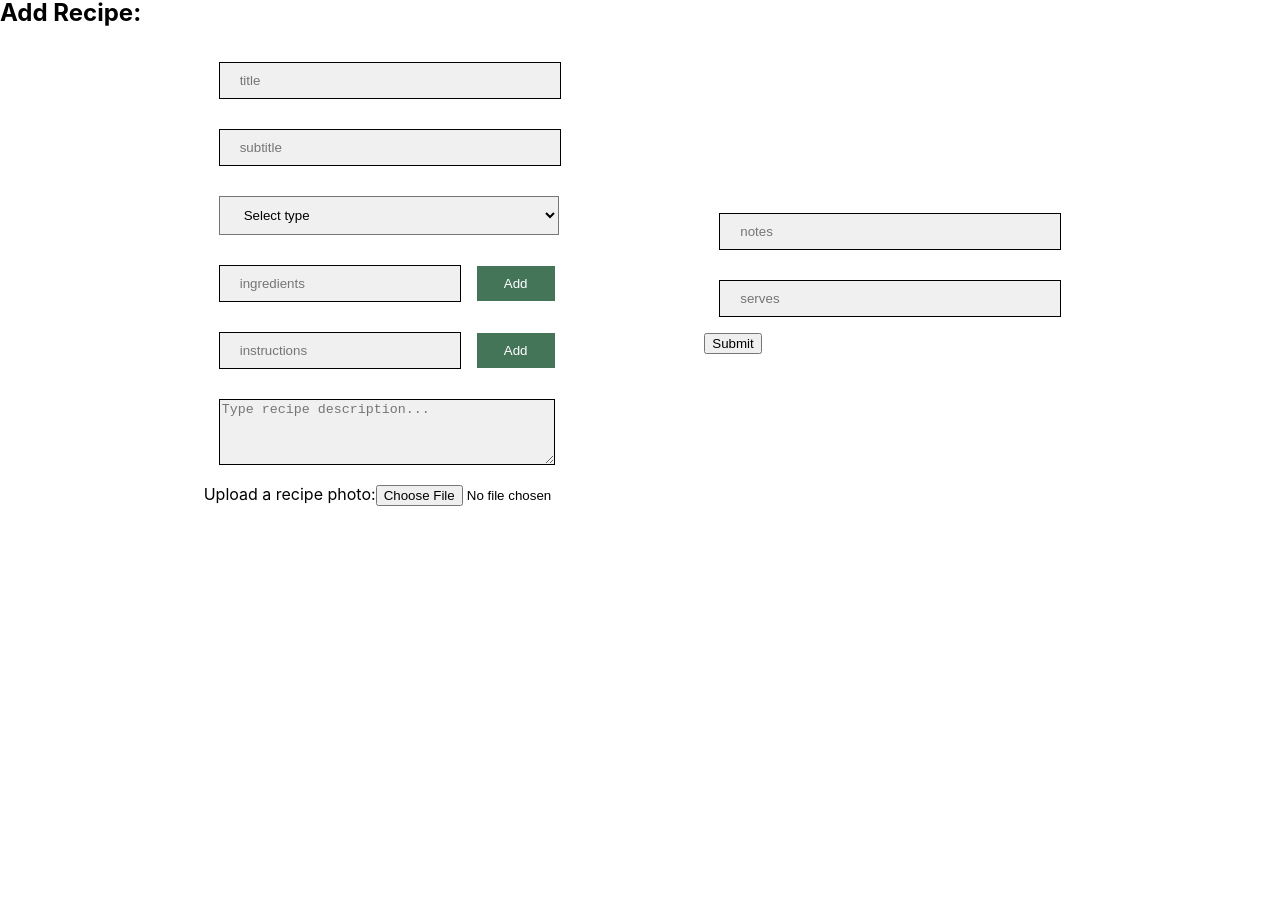
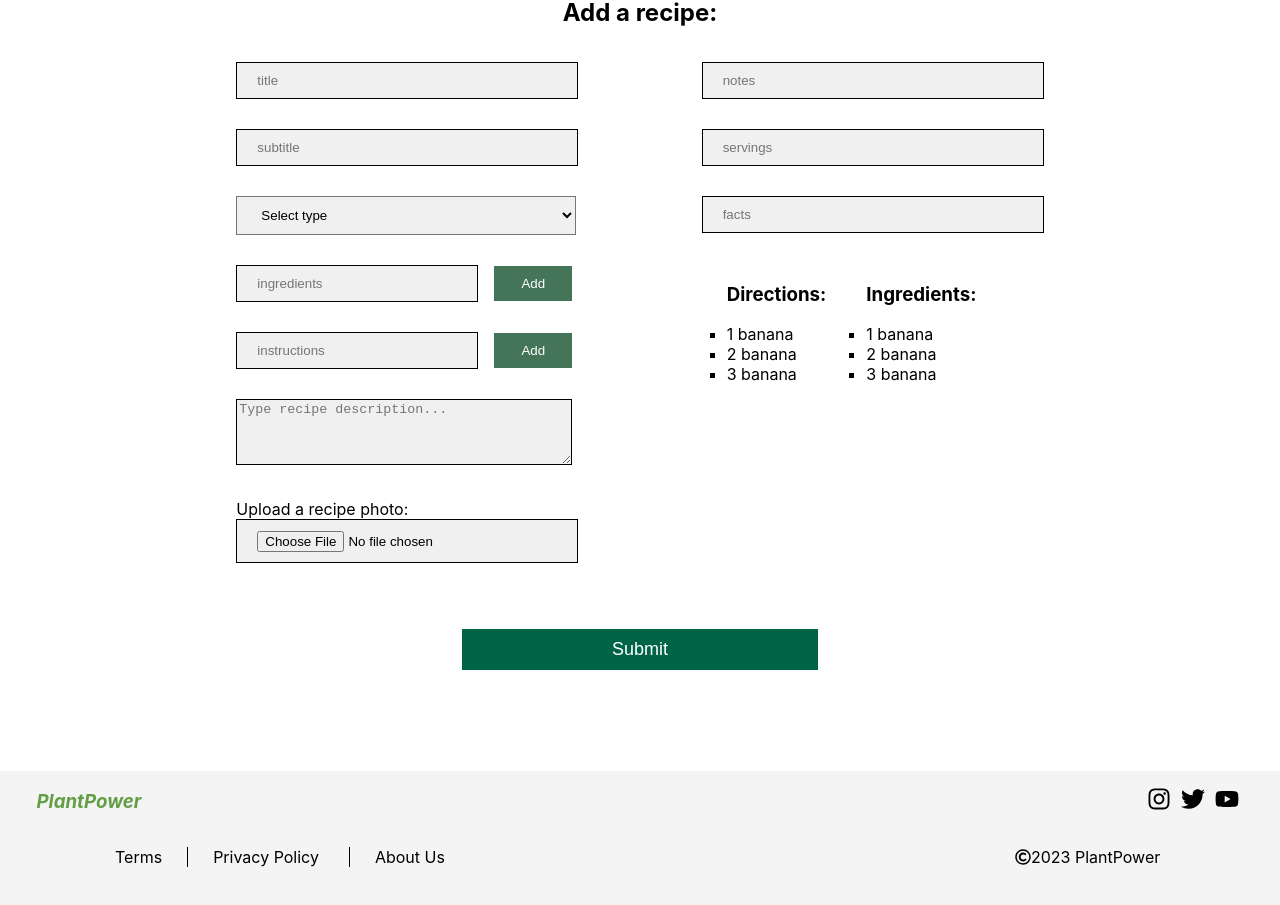
Before and after one commit to Kasiett/recipes, a React (Create React App) app in the folder client/: page /add-recipe in a window 1280 px wide. Shown: the part 177-1082 px from the top of the page. Before the commit the page ends 803 px from the top, so only its background shows below. Built offline with nearby package versions, Linux system fonts and the light colour scheme; the HTML template or start-up script is replaced by a standard one.

Commit message:
Added form for add recipe page and footer for recipe list page

```diff
--- a/client/src/App.css
+++ b/client/src/App.css
@@ -55,6 +55,11 @@
 
 .icon-search {
   margin-right: 0;
+  transition: 0.3s;
+}
+
+.icon-search:hover {
+  font-size: 26px;
 }
 
 .icon-user {
@@ -203,9 +208,9 @@
 form {
   display: flex;
   justify-content: space-evenly;
-  align-items: center;
   flex-direction: row;
   width: 80%;
+  margin-bottom: 50px;
 }
 
 label {
@@ -216,6 +221,10 @@
   display: flex;
   justify-content: center;
   align-items: center;
+}
+
+.col-right {
+  top: 20px;
 }
 
 .input-one {
@@ -262,3 +271,107 @@
   width: 305px;
   padding: 10px 20px;
 }
+
+.form-upload {
+  display: block;
+  margin: 15px;
+}
+
+.input-upload-wrapper {
+  display: block;
+  border: 0.7px solid;
+  width: 300px;
+  padding: 10px 20px;
+  background-color: rgb(240, 240, 240);
+}
+
+.input-uload {
+  border: transparent;
+}
+
+.ul-wrapper {
+  display: flex;
+}
+
+.center-title,
+.submit-button {
+  display: flex;
+  justify-content: center;
+}
+
+.submit-button {
+  padding: 10px 150px;
+  background-color: #006546;
+  color: white;
+  border: 0.7px solid;
+  font-size: large;
+  margin: auto;
+  margin-bottom: 100px;
+}
+
+.submit-button:hover,
+.form-add-btn:hover {
+  background-color: #024f38;
+}
+
+.ul-ingredients,
+.ul-instructions {
+  list-style: square;
+}
+
+.footer-top,
+.footer-bottom {
+  display: flex;
+}
+
+.footer-top {
+  display: flex;
+  align-items: center;
+  justify-content: center;
+}
+
+.footer-icons {
+  font-size: x-large;
+  padding: 5px;
+}
+
+.footer-right {
+  margin-left: 1000px;
+}
+
+.footer-bottom,
+.footer-ul {
+  display: flex;
+  align-items: center;
+}
+
+.footer-ul {
+  list-style: none;
+  margin-right: 540px;
+}
+
+.footer-list {
+  margin-right: 30px;
+  border-left: 1px solid;
+  padding-left: 25px;
+}
+
+.footer-terms {
+  padding-right: 25px;
+  margin-left: 75px;
+}
+
+.footer-list:hover,
+.footer-terms:hover {
+  color: #024f38;
+}
+
+.bottom-logo {
+  font-style: italic;
+  color: #619e44;
+}
+
+.footer-wrapper {
+  padding-bottom: 60px;
+  background-color: rgb(244, 244, 244);
+}
--- a/client/src/App.js
+++ b/client/src/App.js
@@ -5,6 +5,8 @@
 import RecipePage from './pages/RecipePage';
 import NotFound from './pages/NotFound';
 import AddRecipe from './pages/AddRecipe';
+import AboutUs from './pages/AboutUs';
+import Footer from './components/Footer';
 
 function App() {
   return (
@@ -14,9 +16,11 @@
           <Route index element={<RecipesList />} />
           <Route path="/:recipeId" element={<RecipePage />} />
           <Route path="/add-recipe" element={<AddRecipe />} />
+          <Route path="/about-us" element={<AboutUs />} />
           <Route path="*" element={<NotFound />} />
         </Route>
       </Routes>
+      <Footer />
     </div>
   );
 }
--- /dev/null
+++ b/client/src/components/Footer.jsx
@@ -0,0 +1,30 @@
+import { FaRegCopyright } from 'react-icons/fa';
+import { FaInstagram } from 'react-icons/fa';
+import { FaTwitter } from 'react-icons/fa';
+import { FaYoutube } from 'react-icons/fa';
+
+export default function Footer() {
+  return (
+    <>
+      <div className="footer-wrapper">
+        <div className="footer-top">
+          <h3 className="bottom-logo">PlantPower</h3>
+          <div className="footer-right">
+            <FaInstagram className="footer-icons" />
+            <FaTwitter className="footer-icons" />
+            <FaYoutube className="footer-icons" />
+          </div>
+        </div>
+        <div className="footer-bottom">
+          <ul className="footer-ul">
+            <li className="footer-terms">Terms</li>
+            <li className="footer-list">Privacy Policy</li>
+            <li className="footer-list">About Us</li>
+          </ul>
+          <FaRegCopyright />
+          <span>2023 PlantPower</span>
+        </div>
+      </div>
+    </>
+  );
+}
--- /dev/null
+++ b/client/src/pages/AboutUs.jsx
@@ -0,0 +1,3 @@
+export default function AboutUs() {
+  return <>About Us</>;
+}
--- a/client/src/pages/AddRecipe.jsx
+++ b/client/src/pages/AddRecipe.jsx
@@ -1,22 +1,30 @@
 export default function AddRecipe() {
   return (
     <>
-      <h2>Add Recipe:</h2>
+      <h2 className="center-title"> Add a recipe:</h2>
       <div className="form-wrapper">
         <form>
           <div className="col-left">
             <label>
-              <input className="input-one" placeholder="title" type="text" />
+              <input
+                className="input-one"
+                placeholder="title"
+                type="text"
+                required
+              />
             </label>
 
             <label>
-              <input className="input-one" placeholder="subtitle" type="text" />
+              <input
+                required
+                className="input-one"
+                placeholder="subtitle"
+                type="text"
+              />
             </label>
 
-            <select className="input-select" id="recipe-type">
-              <option value="type" disabled selected>
-                Select type
-              </option>
+            <select required className="input-select" id="recipe-type">
+              <option value="type">Select type</option>
               <option value="salad">Salad</option>
               <option value="entree">Entree</option>
               <option value="smoothie">Smoothie</option>
@@ -25,6 +33,7 @@
 
             <label>
               <input
+                required
                 className="form-ingredients"
                 placeholder="ingredients"
                 type="text"
@@ -34,6 +43,7 @@
 
             <label>
               <input
+                required
                 className="form-instructions"
                 placeholder="instructions"
                 type="text"
@@ -43,6 +53,7 @@
 
             <label>
               <textarea
+                required
                 placeholder="Type recipe description..."
                 id="description"
                 rows="4"
@@ -50,34 +61,55 @@
                 className="form-description"></textarea>
             </label>
 
-            <label for="upload-file" className="form-upload">
+            <label htmlFor="upload-file" className="form-upload">
               Upload a recipe photo:
-              <input
-                type="file"
-                id="recipe-photo"
-                name="upload-file"
-                accept="image/png, image/jpeg"></input>
+              <div className="input-upload-wrapper">
+                <input
+                  required
+                  className="input-upload"
+                  type="file"
+                  id="recipe-photo"
+                  name="upload-file"
+                  accept="image/png, image/jpeg"></input>
+              </div>
             </label>
           </div>
           <div className="col-right">
-            <label>
+            <label className="input-notes">
               <input className="input-one" placeholder="notes" type="text" />
             </label>
 
             <label>
-              <input className="input-one" placeholder="serves" type="number" />
+              <input
+                className="input-one"
+                placeholder="servings"
+                type="number"
+              />
+            </label>
+            <label className="input-notes">
+              <input className="input-one" placeholder="facts" type="text" />
             </label>
 
-            <button type="submit">Submit</button>
+            <div className="ul-wrapper">
+              <ul className="ul-instructions">
+                <h3>Directions: </h3>
+                <li>1 banana</li>
+                <li>2 banana</li>
+                <li>3 banana</li>
+              </ul>
+              <ul className="ul-ingredients">
+                <h3>Ingredients: </h3>
+                <li>1 banana</li>
+                <li>2 banana</li>
+                <li>3 banana</li>
+              </ul>
+            </div>
           </div>
         </form>
       </div>
-      <br />
-      <br />
-      <br />
-      <br />
-      <br />
-      <br />
+      <button className="submit-button" type="submit">
+        Submit
+      </button>
     </>
   );
 }
```
Also changed, not shown: 2 other files (tests, documents, lock files or other folders).
